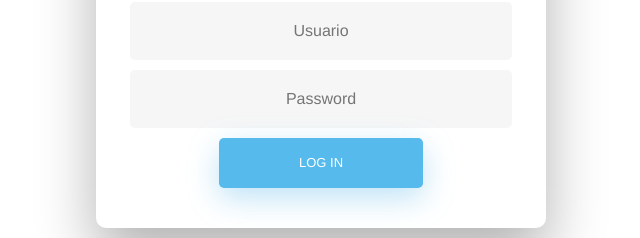
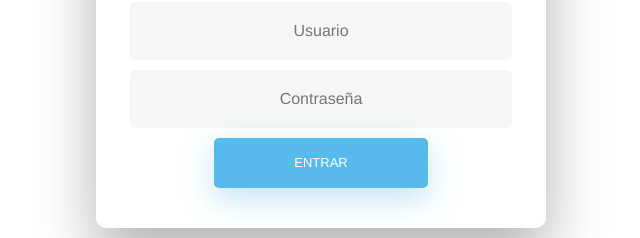
Before and after one commit to UriGood/api_movies, a Vue app: page / in a window 1280 px wide. Shown: the part 293-531 px from the top of the page, without its empty margins (319-959 px from the left). Built offline with nearby package versions, Linux system fonts and the light colour scheme.

Commit message:
+se añade correccion de usuario y contraseña

```diff
--- a/src/views/HomeView.vue
+++ b/src/views/HomeView.vue
@@ -12,8 +12,8 @@
         <!-- Login Form -->
         <form v-on:submit.prevent="login">
           <input type="text" id="login" class="fadeIn second" name="login" placeholder="Usuario" v-model="usuario">
-          <input type="text" id="password" class="fadeIn third" name="login" placeholder="Password" v-model="password">
-          <input type="submit" class="fadeIn fourth" value="Log In">
+          <input type="password" id="password" class="fadeIn third" name="login" placeholder="Contraseña" v-model="password">
+          <input type="submit" class="fadeIn fourth" value="Entrar">
         </form>
 
         <!-- Remind Passowrd -->
@@ -30,7 +30,7 @@
 // @ is an alias to /src
 // import HelloWorld from '@/components/HelloWorld.vue'
 
-import axios from 'axios';
+// import axios from 'axios';
 export default {
   name: 'HomeView',
   components: {
@@ -47,19 +47,20 @@ export default {
   },
   methods: {
     login() {
-      let json = {
-        "usuario": this.usuario,
-        "password": this.password,
-      };
-      axios.post('https://api.solodata.es/auth', json).then(data => {
-        if (data.data.status == 'ok') {
-          localStorage.token = data.data.result.token;
+      // let json = {
+      //   "usuario": this.usuario,
+      //   "password": this.password,
+      // };
+      // axios.post('https://api.solodata.es/auth', json).then(data => {
+        if (this.usuario == 'admin' && this.password == '123') {
+          // localStorage.token = data.data.result.token;
           this.$router.push('dashboard')
         } else {
           this.error = true;
-          this.error_msg = data.data.result.error_msg;
+          this.error_msg = 'usuario o contraseña incorrecta';
+          // this.error_msg = data.data.result.error_msg;
         }
-      });
+      // });
     }
   }
 }
@@ -176,7 +177,9 @@ input[type=reset]:active {
   transform: scale(0.95);
 }
 
-input[type=text] {
+input[type=text],
+input[type=password]
+{
   background-color: #f6f6f6;
   border: none;
   color: #0d0d0d;
```
